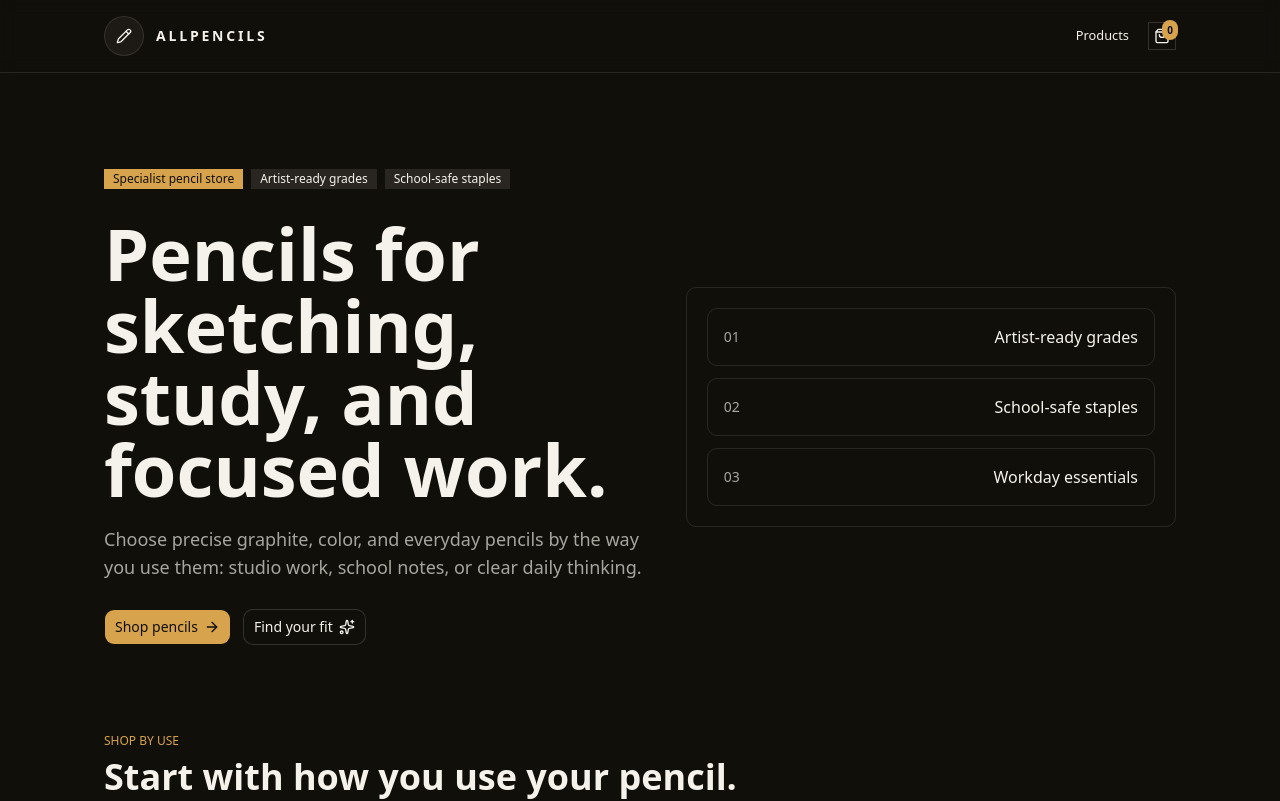
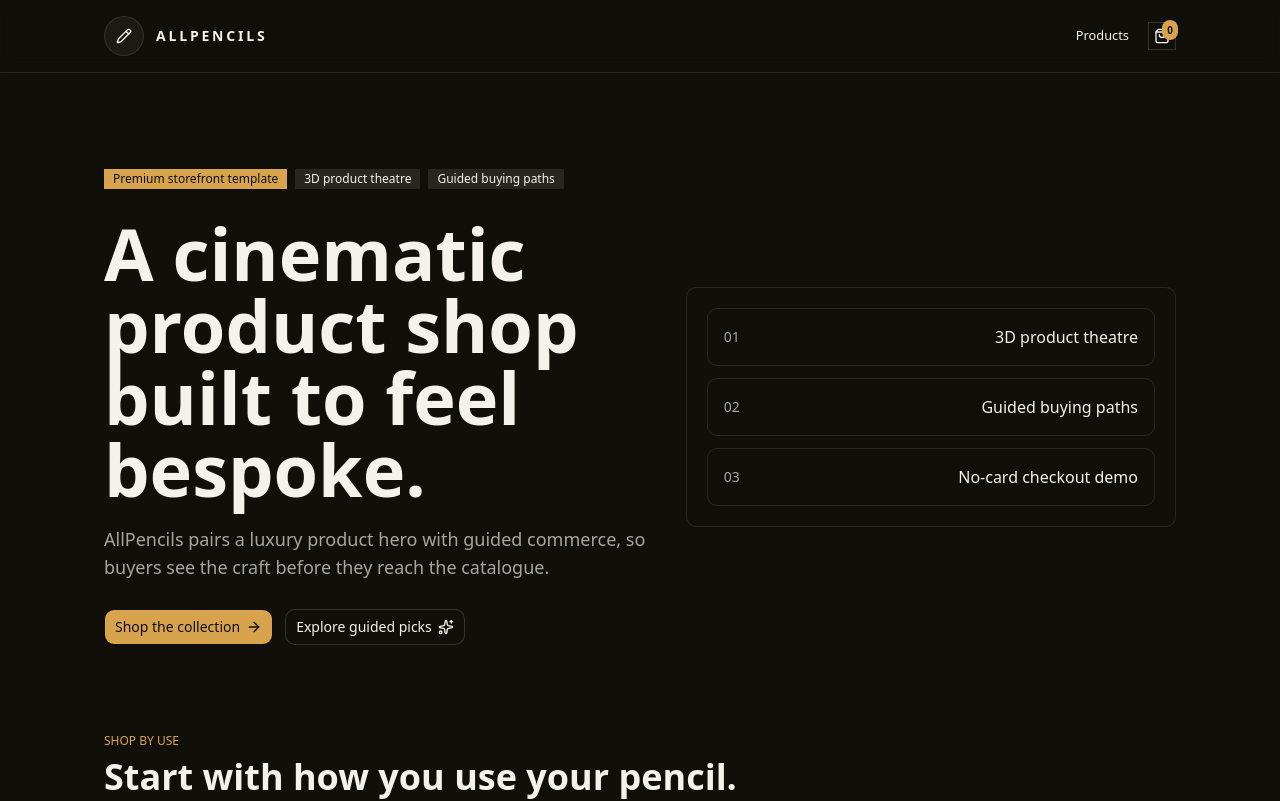
Before and after one commit to afkllc/ecommerce-website, a Next.js app in the folder apps/storefront/: page / in a window 1280 px wide. Shown: the top 801 px of the page. Built offline with nearby package versions, Linux system fonts and the light colour scheme; no server answers.

Commit message:
Add atelier visual tokens

```diff
--- a/apps/storefront/src/app/globals.css
+++ b/apps/storefront/src/app/globals.css
@@ -7,6 +7,30 @@
 @layer utilities {
   .text-balance {
     text-wrap: balance;
+  }
+
+  .clip-pencil-tip {
+    clip-path: polygon(0 14%, 82% 50%, 0 86%);
+  }
+
+  .clip-pencil-point {
+    clip-path: polygon(0 0, 100% 50%, 0 100%);
+  }
+
+  .clip-chamfer {
+    clip-path: polygon(0 0, calc(100% - 0.55rem) 0, 100% 0.55rem, 100% 100%, 0.55rem 100%, 0 calc(100% - 0.55rem));
+  }
+
+  .atelier-surface {
+    background:
+      radial-gradient(circle at 76% 32%, oklch(0.78 0.12 72 / 0.32), transparent 28%),
+      linear-gradient(122deg, oklch(0.17 0.02 65) 0%, oklch(0.24 0.04 58) 46%, oklch(0.58 0.09 70) 145%);
+  }
+
+  .atelier-grain {
+    background-image:
+      linear-gradient(115deg, oklch(1 0 0 / 0.04) 0 1px, transparent 1px 12px),
+      radial-gradient(circle at 20% 20%, oklch(1 0 0 / 0.04), transparent 26%);
   }
 }
 
--- a/apps/storefront/src/data/homepage.ts
+++ b/apps/storefront/src/data/homepage.ts
@@ -1,19 +1,19 @@
 import { BookOpen, BriefcaseBusiness, Brush, Gauge, Layers3, Sparkles } from "lucide-react"
 
 export const homepageHero = {
-  eyebrow: "Specialist pencil store",
-  title: "Pencils for sketching, study, and focused work.",
+  eyebrow: "Premium storefront template",
+  title: "A cinematic product shop built to feel bespoke.",
   description:
-    "Choose precise graphite, color, and everyday pencils by the way you use them: studio work, school notes, or clear daily thinking.",
+    "AllPencils pairs a luxury product hero with guided commerce, so buyers see the craft before they reach the catalogue.",
   primaryCta: {
-    label: "Shop pencils",
+    label: "Shop the collection",
     href: "/products",
   },
   secondaryCta: {
-    label: "Find your fit",
+    label: "Explore guided picks",
     href: "#assistant",
   },
-  highlights: ["Artist-ready grades", "School-safe staples", "Workday essentials"],
+  highlights: ["3D product theatre", "Guided buying paths", "No-card checkout demo"],
 }
 
 export const useCases = [
```
